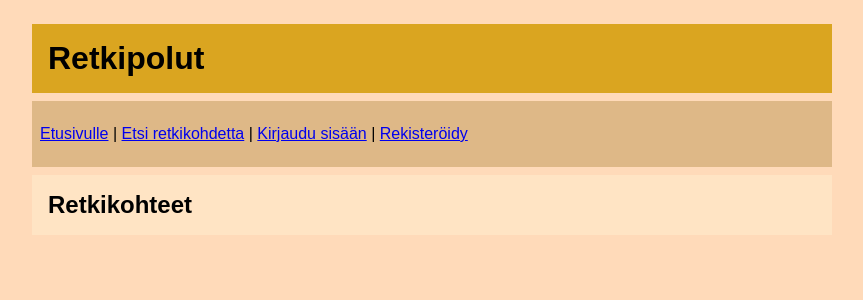
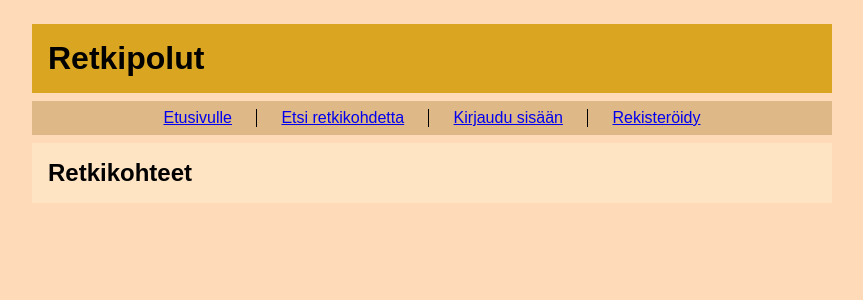
Before and after one commit to tsirpsis/retkipolut, a Flask app: page / in a window 1280 px wide. Shown: the top 300 px of the page, without its empty margins (208-1071 px from the left). Run offline with Flask 3, Linux system fonts and the light colour scheme; data that the repository does not hold is empty.

Commit message:
Improve navigation layout

```diff
--- a/static/main.css
+++ b/static/main.css
@@ -16,6 +16,26 @@ body {
   margin: 0.5em 0;
   padding: 0.5em;
   background-color: burlywood;
+  text-align: center;
+}
+
+.nav ul {
+  margin: 0;
+  padding: 0;
+}
+
+.nav li {
+  display: inline-block;
+  margin: 0;
+  padding: 0 1.5em;
+}
+
+.nav li:not(:last-of-type) {
+  border-right: 1px solid black;
+}
+
+nav li:not(:first-of-type) {
+  margin-left: -0.25em;
 }
 
 .content {
--- a/templates/layout.html
+++ b/templates/layout.html
@@ -13,18 +13,20 @@
   </div>
 
   <div class="nav">
-    <p>
-      <a href="/">Etusivulle</a> |
-      <a href="/find_destination">Etsi retkikohdetta</a> |
-      {% if session.user_id %}
-        <a href="/new_destination">Lisää uusi retkikohde</a> |
-        <a href="/user/{{ session.user_id }}">Omat sivut</a> |
-        <a href="/logout">Kirjaudu ulos</a>
-      {% else %}
-        <a href="/login">Kirjaudu sisään</a> |
-        <a href="/register">Rekisteröidy</a>
-      {% endif %}
-    </p>
+    <nav>
+      <ul>
+        <li><a href="/">Etusivulle</a></li>
+        <li><a href="/find_destination">Etsi retkikohdetta</a></li>
+        {% if session.user_id %}
+          <li><a href="/new_destination">Lisää uusi retkikohde</a></li>
+          <li><a href="/user/{{ session.user_id }}">Omat sivut</a></li>
+          <li><a href="/logout">Kirjaudu ulos</a></li>
+        {% else %}
+          <li><a href="/login">Kirjaudu sisään</a></li>
+          <li><a href="/register">Rekisteröidy</a></li>
+        {% endif %}
+      </ul>
+    </nav>
   </div>
 
   {% for message in get_flashed_messages(with_categories=True) %}
```
